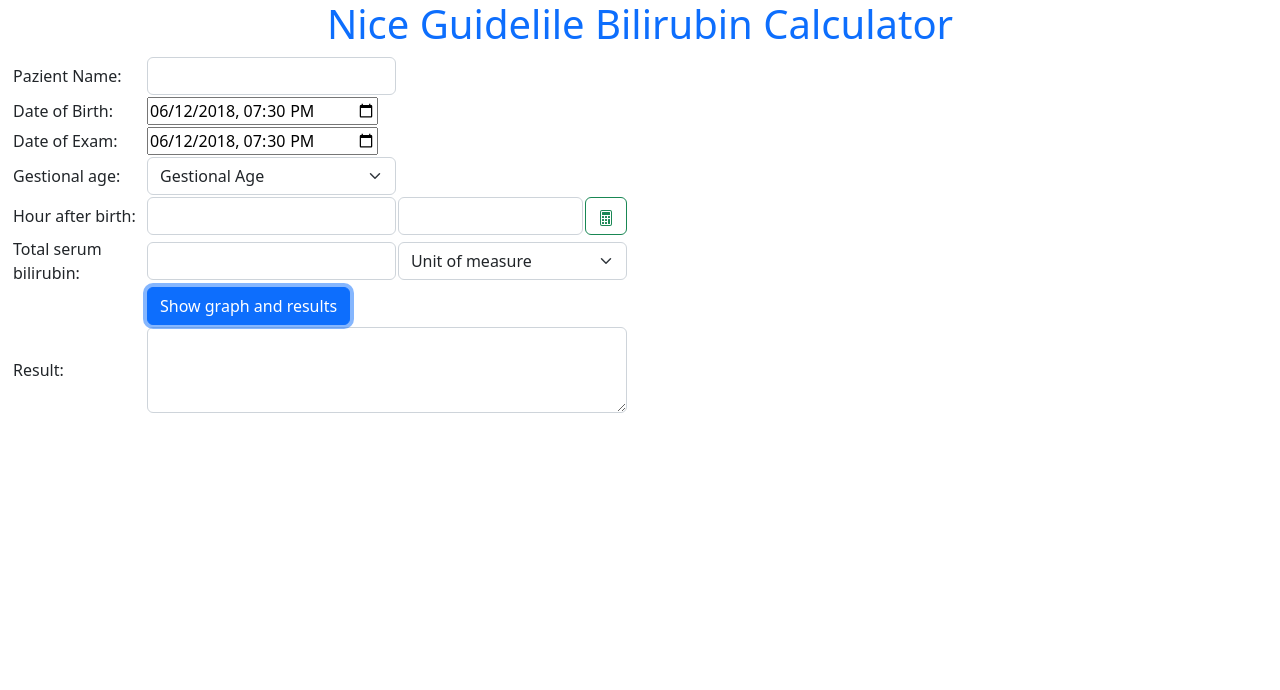
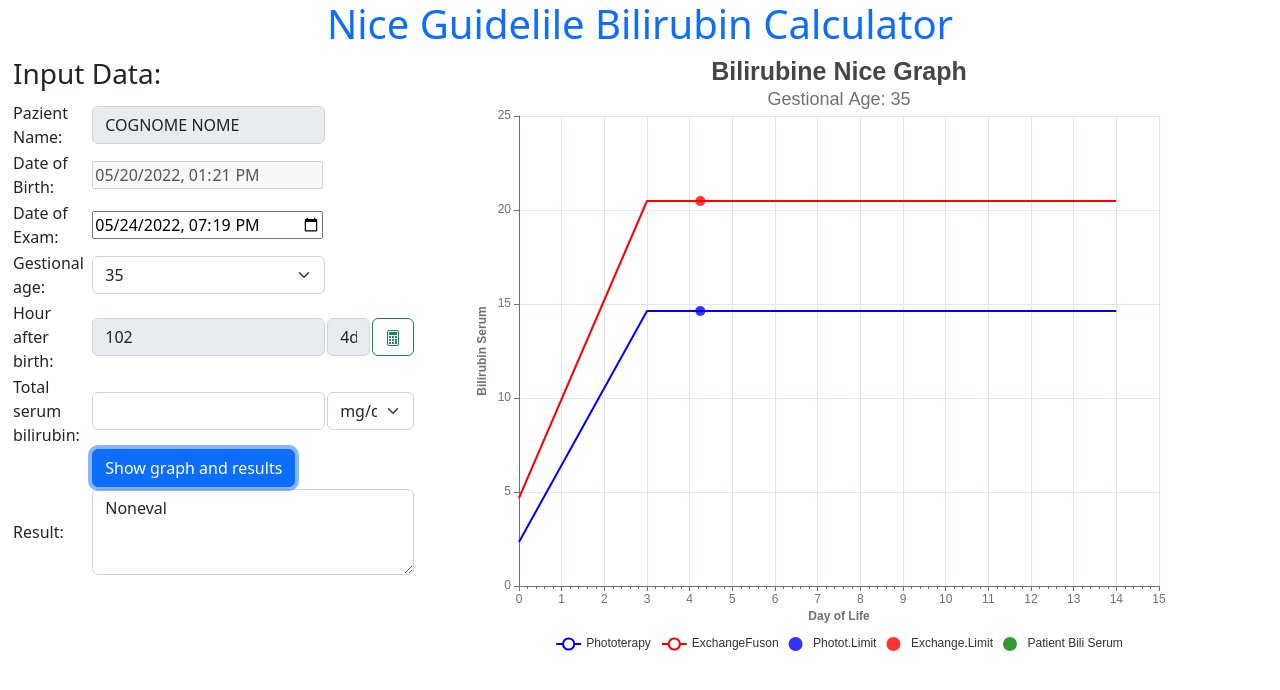
Before and after one commit to Alby2901/webapps1, a plain HTML site: page bilinice/index.html in a window 1280 px wide. Both pictures are taken after a click on the button "Show graph and results". Drawn offline with nearby package versions, Linux system fonts and the light colour scheme.

Commit message:
20220524-02

```diff
--- a/bilinice/functions.js
+++ b/bilinice/functions.js
@@ -1,7 +1,80 @@
 'use strict'
 
 //----------------------------------------------
-// Function to conver objet dateJS to string for set value of data-time field: "YYYY-MM-DDTHH:MM" -> example: "2022-05-20T20:58"
+// Function to read data from query string and set value ov dataObj
+// work direct on dataObj
+//
+function getInputDataFromQueryString() {
+
+    //---------------------------------------------
+    // leggere i parametri dall'Url Sotto esempio di set di parametri
+    // ?lang=IT & paznome=SELEN & pazcogn=PELLETTERI & pazdnas=202205021321 & pazeg=35 & examumis=mg%2fdl
+    //
+    // legge la stringa dei parametri nell'url incluso il ?
+    let queryString = window.location.search;
+
+    // --------------------- SOLO PER DEBUG ---------------------------
+    // se non c'è la querystring ne impone una per i test
+    if (!queryString) { queryString = "?lang=IT&paznome=NOME&pazcogn=COGNOME&pazdnas=202205201321&pazeg=35&examumis=mg%2fdl" };
+    // ----------------------------------------------------------------
+
+    // -------------------------------------------------------------------
+    // ricava parametri specifici con "urlParams.get" e assegna i valori all'oggetto dataObj
+    //
+    const urlParams = new URLSearchParams(queryString);
+
+    dataObj.lang = urlParams.get('lang');
+    dataObj.pazCognome = urlParams.get('pazcogn');
+    dataObj.pazNome = urlParams.get('paznome');
+    dataObj.pazDataNascCompl = urlParams.get('pazdnas');
+    dataObj.pazEtaGest = urlParams.get('pazeg');
+    dataObj.esameUnitMis = urlParams.get('examumis');
+
+}
+
+//----------------------------------------------
+// Function to set the inizial value of input field
+//
+function setInizialValueOfInputField() {
+
+    //----------------------------------------------
+    // Set inizial value in HTML form fields
+    //
+    document.getElementById('pazCognNom').value = dataObj.pazCognome + " " + dataObj.pazNome;
+    document.getElementById('pazEtaGest').value = dataObj.pazEtaGest;
+    document.getElementById('hourAfterBirth').value = dataObj.hourBirthExam;
+    document.getElementById('dayHourAfterBirth').value = dataObj.diffDayHour;
+    document.getElementById('examUnit').value = dataObj.esameUnitMis;
+
+    //----------------------------------------------
+    // Calculate string of birth date for set value in the HTML form data-time field
+    // (Data-time field need to receive value as a string like  "YYYY-MM-DDTHH:MM" -> example: "2022-05-20T20:58")
+    //
+    const dateTimeFieldStrDateofBirth = dateJsObj_2_DateTimeFieldString(dayjs(dataObj.pazDataNascCompl, "YYYYMMDDmmss"));
+
+    //----------------------------------------------
+    // Calculate string of exam date for set value in the HTML form data-time field
+    // (Data-time field need to receive value as a string like  "YYYY-MM-DDTHH:MM" -> example: "2022-05-20T20:58")
+    //
+    const dateTimeFieldStrDateOfExam = dateJsObj_2_DateTimeFieldString(dayjs());
+
+    document.getElementById('DayTimeofBirth').value = dateTimeFieldStrDateofBirth;
+    document.getElementById('DayTimeofBirth').min = dateTimeFieldStrDateofBirth;
+    document.getElementById('DayTimeofExam').value = dateTimeFieldStrDateOfExam;
+    document.getElementById('DayTimeofExam').min = dateTimeFieldStrDateofBirth;
+
+    //----------------------------------------------
+    // disable fields which not need to be change by user
+    //
+    document.getElementById('pazCognNom').disabled = true;
+    document.getElementById('DayTimeofBirth').disabled = true;
+    document.getElementById('hourAfterBirth').disabled = true;
+    document.getElementById('dayHourAfterBirth').disabled = true;
+
+}
+
+//----------------------------------------------
+// Function to convert objet dateJS to string for set value of data-time field: "YYYY-MM-DDTHH:MM" -> example: "2022-05-20T20:58"
 // date is a dayJS object
 // If date is empty return the string of current date
 //
@@ -22,9 +95,7 @@ function dateJsObj_2_DateTimeFieldString(date) {
 //
 function calcHourBirthExam(stringDate, objDatejs) {
     const date1 = dayjs(stringDate, "YYYYMMDDmmss")                     // convert date in dayJS obj
-    const date2 = dayjs(objDatejs);                                     // convert date in dayJS obj (may not necessary)
-    // const dt1Dt2Diff = date2.diff(date1, 'day', true)                // calculate date diff in days (float)
-    // const diffDay = Math.round(dt1Dt2Diff);                          // calculate date diff in days (round)
+    const date2 = dayjs(objDatejs);                                     // convert date in dayJS obj (may not be necessary)
     const hourBirthExam = Math.round(date2.diff(date1, 'hour', true));  // calculate hours diff in hours (float then round)
     return hourBirthExam
 };
@@ -49,15 +120,21 @@ function calcDiffDayHour(date1, date2) {
 
 };
 
+//---------------------------------------------
+//Function to convert siero bilirubin value from mmol/dl to mg/dl
 //
-// Function to convert siero bilirubin value from mmol/dl to mg/dl
-//
-// function mmol2mgdl(ar: IAxisRenderer, strCMs: String): String {
-//     // var n: NumberFormatter = new NumberFormatter();
-//     // n.precision = 1
-//     // return n.format((Number(strCMs) / Nomogram.MMOL2MGDL).toString());
-//     return "pippo";
-// };
+function mmol2mgdl(mmolValue){
+
+    // const mgdlValue = Math.round((Number(mmolValue) / MMOL2MGDL)*100)/100;
+
+    console.log("test1 f.mmol2mgdl = " + (Number(mmolValue) / MMOL2MGDL));
+
+    const mgdlValue = parseFloat((Number(mmolValue) / MMOL2MGDL).toFixed(MGDL_PRECISION));
+
+    console.log("test2 f.mmol2mgdl = " + mgdlValue);
+    return mgdlValue
+
+};
 
 //----------------------------------------------
 // Function to calc the value of the graph and the teraphy needed
@@ -149,14 +226,14 @@ function getValue38eg(hourBirthExam) {
 //----------------------------------------------
 // Funcion to draw draph with EGraphs library
 //
-function drawGraphic(dataLinesGraph, hourAfterBirth, totalSerumBili, examUnit) {
+function drawGraphic(dataLinesGraph, hourAfterBirth, totalSerumBili, examUnit, pazEtaGest) {
     let data = [];
     let totalSerumBiliLoc = totalSerumBili;
     if (examUnit != 'mg/dl') {
-         data = [...dataLinesGraph];
+        data = [...dataLinesGraph];
 
-    }else {
-        data = dataLinesGraph.map((v)=> v / MMOL2MGDL);
+    } else {
+        data = dataLinesGraph.map((v) => v / MMOL2MGDL);
         totalSerumBiliLoc = totalSerumBiliLoc / MMOL2MGDL;
     }
 
@@ -168,9 +245,25 @@ function drawGraphic(dataLinesGraph, hourAfterBirth, totalSerumBili, examUnit) {
 
     var myChart = echarts.init(document.getElementById('main'));
     var option = {
-        // title: {
-        //   text: 'grafico bilirubina nice'
-        // },
+        title: {
+            text: "Bilirubine Nice Graph",
+            subtext: "Gestional Age: " + pazEtaGest,
+            left: "center",
+            top: "top",
+            itemGap: 5,
+            textStyle: {
+              fontSize: 25
+            },
+            subtextStyle: {
+              fontSize: 18
+            }
+          },
+
+        legend: {
+            data: ['Phototerapy', 'ExchangeFuson', 'Photot.Limit', 'Exchange.Limit', 'Patient Bili Serum'],
+            top: 'bottom',
+          },
+
         xAxis: {
             // data: ['0', '1', '2', '3', '4', '5', '6', '7', '8', '9', '10', '11', '12', '13', '14']
 
@@ -180,54 +273,72 @@ function drawGraphic(dataLinesGraph, hourAfterBirth, totalSerumBili, examUnit) {
             name: 'Day of Life',
             nameLocation: 'middle',
             vertticalAlign: 'bottom',
+            nameGap: 25,
             nameTextStyle: {
                 fontWeight: 'bold',
-                // verticalAlign: 'bottom'
             },
             interval: 1
         },
-        yAxis: {},
+        yAxis: {
+
+            name: 'Bilirubin Serum',
+            nameLocation: 'middle',
+            nameGap: 30,
+            nameTextStyle: {
+                fontWeight: 'bold',
+            },
+        },
         series: [
             {
+                name: 'Phototerapy',
+                showSymbol: false,
+                type: 'line',
+                color: 'blue',
                 data: [
                     [0, data[0]],
                     [3, data[2]],
                     [14, data[2]]
                 ],
+
+            },
+            {
+                name: 'ExchangeFuson',
                 showSymbol: false,
                 type: 'line',
-                color: 'blue',
-            },
-            {
+                color: 'red',
                 data: [
                     [0, data[1]],
                     [3, data[3]],
                     [14, data[3]]
                 ],
-                showSymbol: false,
-                type: 'line',
-                color: 'red',
+
             },
             {
+                name: 'Photot.Limit',
+                type: 'scatter',
+                color: 'blue',
                 data: [
                     [dayAfterBirth, data[4]]
                 ],
-                type: 'scatter',
-                color: 'blue',
+
             },
             {
+                name: 'Exchange.Limit',
+                type: 'scatter',
+                color: 'red',
                 data: [
                     [dayAfterBirth, data[5]]
                 ],
-                type: 'scatter',
-                color: 'red',
+
             },
             {
+                name: 'Patient Bili Serum',
+                type: 'scatter',
+                color: 'green',
                 data: [
                     [dayAfterBirth, totalSerumBiliLoc]
                 ],
-                type: 'scatter',
-                color: 'green',
+
             },
 
         ]
@@ -296,21 +407,20 @@ function evaluate(ageGest, hourBirthExam, totalSerumBili, examUnit) {
 //----------------------------------------------
 //  function calc text result
 //
-function calcTextResult(resultNum){
+function calcTextResult(resultNum) {
 
     let text = "";
 
-    switch(resultNum)
-    {
-        case NONEVALUALBLE:       text = "Noneval";             break;
-        case NORMALVALUE:         text = "Normal";              break;
-        case NORMALVALUE_3_6:     text = "Phototerapy_6, r3_6"; break;
-        case NORMALVALUE_6_12:    text = "Normal, r6_12";       break;
-        case PHOTOTHERAPY:        text = "Phototerapy";         break;
-        case PHOTOTHERAPY_3_6:    text = "Phototerapy, r3_6";   break;
-        case PHOTOTHERAPY_6_12:   text = "Phototerapy, r6_12";  break;
-        case EXCHANGETRANSFUSION: text = "Exanguino";           break;
-        default:                  text = "Out of range";        break;
+    switch (resultNum) {
+        case NONEVALUALBLE: text = "Noneval"; break;
+        case NORMALVALUE: text = "Normal"; break;
+        case NORMALVALUE_3_6: text = "Phototerapy_6, r3_6"; break;
+        case NORMALVALUE_6_12: text = "Normal, r6_12"; break;
+        case PHOTOTHERAPY: text = "Phototerapy"; break;
+        case PHOTOTHERAPY_3_6: text = "Phototerapy, r3_6"; break;
+        case PHOTOTHERAPY_6_12: text = "Phototerapy, r6_12"; break;
+        case EXCHANGETRANSFUSION: text = "Exanguino"; break;
+        default: text = "Out of range"; break;
 
     }
     return text
@@ -336,7 +446,7 @@ function onClickBtnShowGraph() {
     console.log("Bilirubina totale = " + totalSerumBili);
     console.log("Unità di misura = " + examUnit);
     console.log("Array data graph= " + dataLinesGraph);
-    drawGraphic(dataLinesGraph, hourAfterBirth, totalSerumBili, examUnit);
+    drawGraphic(dataLinesGraph, hourAfterBirth, totalSerumBili, examUnit, pazEtaGest);
 
     const resultNum = evaluate(pazEtaGest, hourAfterBirth, totalSerumBili, examUnit)
     console.log("resultNum= " + resultNum);
--- a/bilinice/index.html
+++ b/bilinice/index.html
@@ -57,10 +57,16 @@
     <div id="container" class="container-fluid">
         <div class="row">
             <!-- left side for data and button -->
-            <aside class="col-6">
+            <aside class="col-4">
                 <form>
                     <table>
                         <tbody>
+                            <!-- Patient Name -->
+                            <tr>
+                                <td colspan="4">
+                                    <h3>Input Data:</h3>
+                                </td>
+                            </tr>
                             <!-- Patient Name -->
                             <tr>
                                 <td>
@@ -293,8 +299,8 @@
             </aside>
 
             <!-- space for graph -->
-            <main id="maincontent" class="col-6">
-                <div id="main" style="width: 600px;height:400px;"></div>
+            <main id="maincontent" class="col-8">
+                <div id="main" style="width: 800px;height:600px;"></div>
                 <!-- <script type="text/javascript" src="graficolinearenew.js"></script> -->
             </main>
         </div>
```
